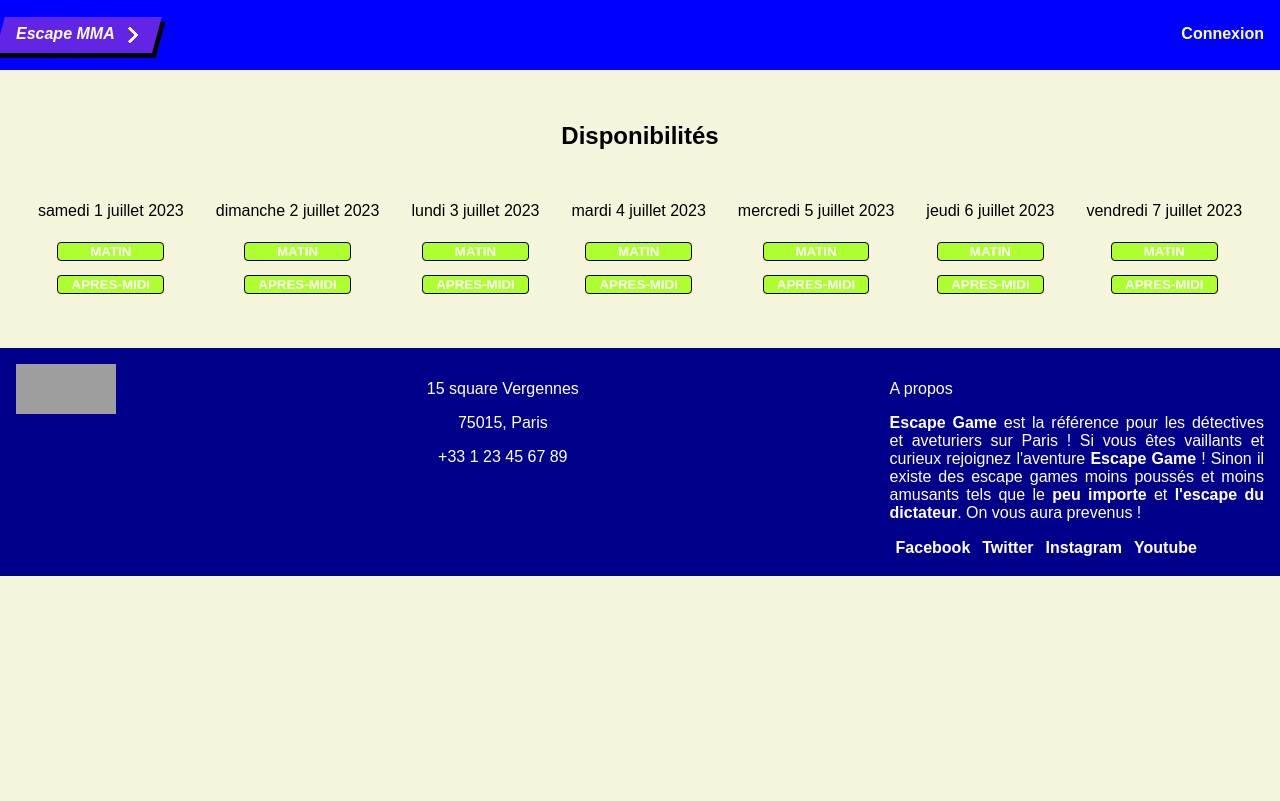
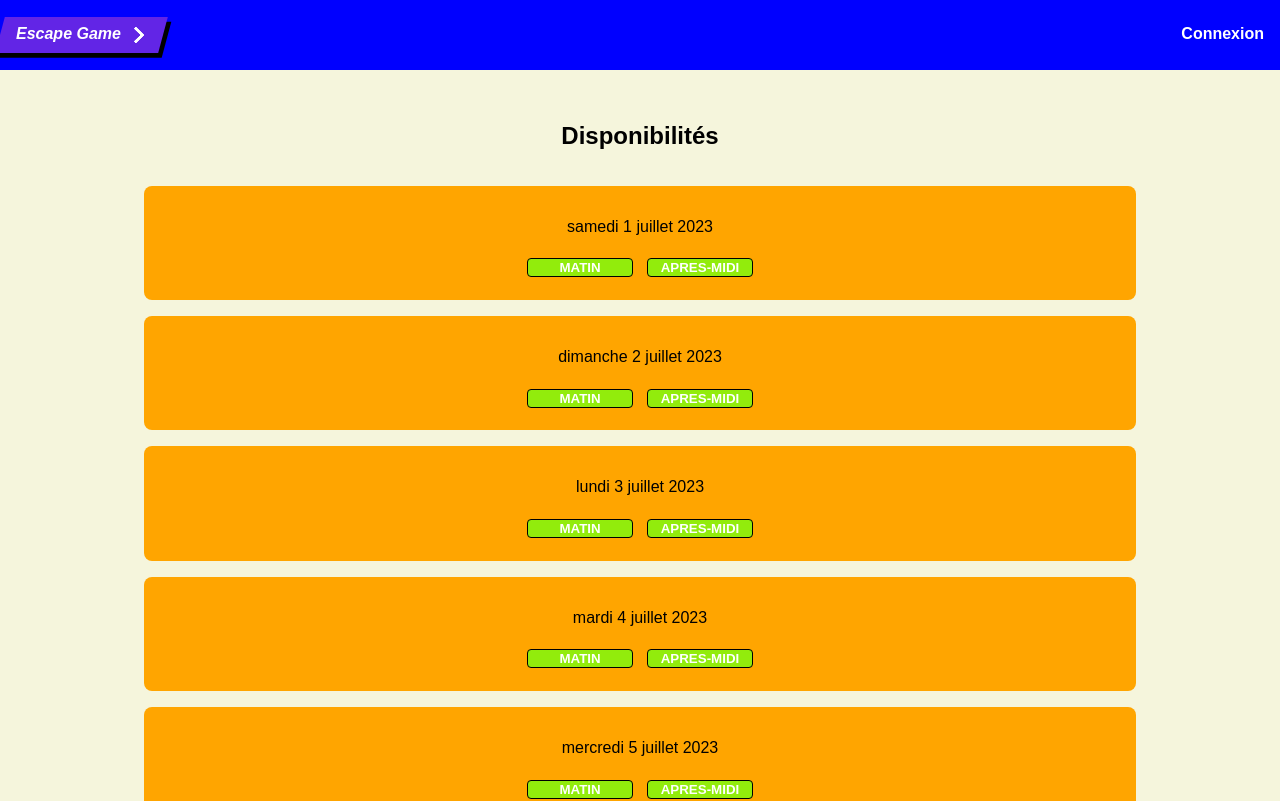
Before and after one commit to thibaud75/escape-game-front, a React (Vite) app: page /game/1 in a window 1280 px wide. Shown: the top 801 px of the page. Built offline with nearby package versions, Linux system fonts and the light colour scheme; no server answers; grey boxes are pictures that could not be loaded.

Commit message:
Responsive et corrections CSS

```diff
--- a/src/App.css
+++ b/src/App.css
@@ -64,7 +64,6 @@ header {
   height: 70px;
   background-color: blue;
   align-items: center;
-  /* position: fixed; */
 }
 
 header > span {
@@ -103,7 +102,7 @@ footer {
 
 .reseaux {
   display: flex;
-  flex-direction: column;
+  flex-direction: row;
 }
 
 #connexion:hover {
@@ -155,3 +154,42 @@ a:-webkit-any-link {
   font-family: Phantomsans, sans-serif;
   text-decoration: none;
 }
+
+@media screen and (max-width: 900px) {
+  .div-game {
+    width: 40%;
+  }
+
+  header {
+    position: fixed;
+    top: 0px;
+  }
+
+  .title{
+    text-align:center ;
+    margin-top: 3em;
+  }
+
+  .reseaux {
+    flex-direction: column;
+  }
+
+  .aPropos2 {
+    display: none;
+  }
+
+  footer {
+    display: block;
+    justify-content: space-between;
+  }
+}
+
+@media screen and (max-width: 700px) {
+  .div-game {
+    width: 80%;
+  }
+
+  .imgApp {
+    width: 75%;
+  }
+}
--- a/src/App.tsx
+++ b/src/App.tsx
@@ -97,7 +97,7 @@ function App() {
       {/* <div>{CustomizedSwitches()}</div> */}
       <div className="page">
         <h1 className="title">
-          Bienvenue sur le site de réservation de Escape Game !
+          Bienvenue sur le site de réservation d'<em>Escape Game</em> !
         </h1>
         <div className="gamesAll">
           {game.map((elem, index) => {
--- a/src/components/Footer.tsx
+++ b/src/components/Footer.tsx
@@ -18,18 +18,18 @@ export default function Footer() {
         </div>
 
         <div className="aPropos">
+          <div className="aPropos2">
             <p>A propos</p>
             <p>
-            <strong>Escape Game</strong> est la référence pour les détectives et
-            aveturiers sur Paris ! Si vous êtes vaillants et curieux rejoignez
-            l'aventure <strong>Escape Game</strong> ! Sinon il existe des escape
-            games moins poussés et moins amusants tels que le{" "}
-            <strong>peu importe</strong> et{" "}
+              <strong>Escape Game</strong> est la référence pour les détectives
+              et aveturiers sur Paris ! Si vous êtes vaillants et curieux
+              rejoignez l'aventure <strong>Escape Game</strong> ! Sinon il
+              existe des escape games moins poussés et moins amusants tels que
+              le <strong>peu importe</strong> et{" "}
               <strong>l'escape du dictateur</strong>. On vous aura prevenus !
             </p>
-          {/* </div>
-
-      <div className="reseaux"> */}
+          </div>
+          <div className="reseaux">
             <Link to="https://fr-fr.facebook.com/" target="blank">
               <button className="navBtn">Facebook</button>
             </Link>
@@ -39,9 +39,13 @@ export default function Footer() {
             <Link to="https://www.instagram.com/" target="blank">
               <button className="navBtn">Instagram</button>
             </Link>
-          <Link to="https://www.youtube.com/watch?v=uYZzMPsm6c4" target="blank">
+            <Link
+              to="https://www.youtube.com/watch?v=uYZzMPsm6c4"
+              target="blank"
+            >
               <button className="navBtn">Youtube</button>
             </Link>
+          </div>
         </div>
       </div>
     </footer>
--- a/src/components/Logo.tsx
+++ b/src/components/Logo.tsx
@@ -5,7 +5,7 @@ export default function LogoEscape() {
     <>
       <div className="wrapper">
         <a className="cta" href="#">
-          <span className="spanLogo">Escape MMA</span>
+          <span className="spanLogo">Escape Game</span>
           <span className="spanLogo">
             <svg
               width="2em"
--- a/src/components/MyCalendar.css
+++ b/src/components/MyCalendar.css
@@ -14,6 +14,17 @@ li{
   margin-right: 1em;
 }
 
+.liResa{
+  background-color: orange;
+  border-radius: .5em;
+  transition: all 0.7s ease;
+  padding: 1em;
+}
+
+.liResa:hover{
+  background-color: rgb(219, 121, 2);
+}
+
 .list-day {
   display: flex;
   list-style-type: none;
@@ -28,7 +39,7 @@ li{
   margin: .5em;
   border-radius: .3em;
   cursor: pointer;
-  background-color: greenyellow;
+  background-color: rgb(146, 236, 12);
   color: white;
   font-weight: 700;
 }
@@ -39,9 +50,13 @@ li{
 }
 
 .afternoon:disabled, .morning:disabled{
-  background-color: red;
+  background-color: rgb(255, 20, 3);
   cursor: default;
   color: white;
+}
+
+.selected{
+  background-color: #0498c5;
 }
 
 button{
@@ -88,3 +103,19 @@ button{
   .buttonSubmit:hover span {
   background: none;
   }
+
+  @media screen and (max-width: 1280px) {
+    .list-day{
+      flex-direction: column;
+      width: 80vw;
+    }
+
+    .liResa{
+      margin-bottom: 1em;
+    }
+
+    .buttonResa{
+      display: flex;
+      flex-direction: row;
+    }
+  }
--- a/src/components/MyCalendar.tsx
+++ b/src/components/MyCalendar.tsx
@@ -96,8 +96,9 @@ const MyCalendar = () => {
           const initialAfternoonState = buttonStates[index * 2 + 1];
 
           return (
-            <li key={index}>
+            <li key={index} className="liResa">
               <p className="date">{formattedDate}</p>
+              <div className="buttonResa">
                 <button
                   onClick={() => handleDateClick(morningTime)}
                   className={isMorningSelected ? "morning selected" : "morning"}
@@ -114,6 +115,7 @@ const MyCalendar = () => {
                 >
                   APRES-MIDI
                 </button>
+              </div>
             </li>
           );
         })}
--- a/src/pages/Auth.css
+++ b/src/pages/Auth.css
@@ -86,3 +86,9 @@ text-align: center;
 color: white;
 cursor: pointer;
 }
+
+@media screen and (max-width: 700px) {
+  .formConnect{
+    width: 80vw;
+  }
+}
--- a/src/pages/Inscription.css
+++ b/src/pages/Inscription.css
@@ -15,6 +15,7 @@ body{
   padding: 1em;
   border-radius: 0.5em;
   width: 50vw;
+  margin-top: 5em;
   box-shadow: 10px 10px 8px teal;
 }
 
@@ -86,3 +87,9 @@ button{
   color: white;
   cursor: pointer;
 }
+
+@media screen and (max-width: 700px) {
+  .FormInscription{
+    width: 80vw;
+  }
+}
```
Lines whose indentation alone changed are shown as unchanged.
